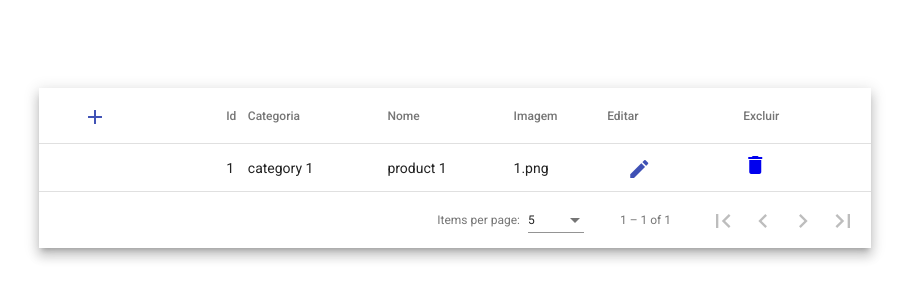
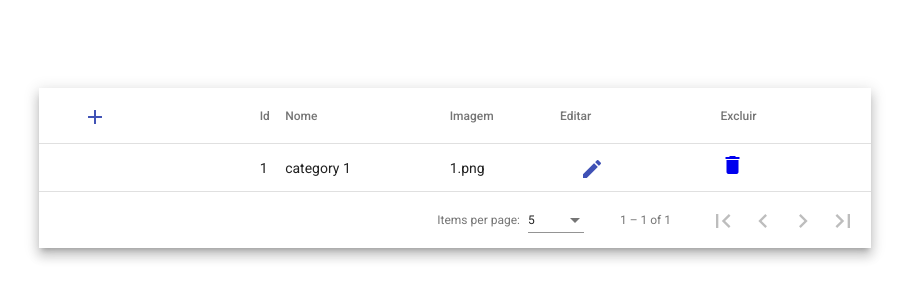
Before and after one commit to brenorodriguesdev/desafio-traux-angular, an Angular app: page / in a window 1280 px wide. Shown: the part 232-532 px from the top of the page, without its empty margins (185-1094 px from the left). Built offline with nearby package versions, Linux system fonts and the light colour scheme.

Commit message:
feat: add category page

```diff
--- a/src/app/app.component.html
+++ b/src/app/app.component.html
@@ -1,2 +1,3 @@
 <!-- <sign-in></sign-in> -->
-<product></product>
+<!-- <product></product> -->
+<category></category>
--- a/src/components/createCategoryDialog/create-category-dialog.ts
+++ b/src/components/createCategoryDialog/create-category-dialog.ts
@@ -12,7 +12,7 @@ import { MatDialogRef, MAT_DIALOG_DATA } from "@angular/material/dialog";
       @Inject(MAT_DIALOG_DATA) public data: any,
     ) {}
 
-    createDialogForm: FormGroup = new FormGroup({
+    createCategoryForm: FormGroup = new FormGroup({
       name: new FormControl('', Validators.required),
       image: new FormControl('', Validators.required),
     });
@@ -21,7 +21,7 @@ import { MatDialogRef, MAT_DIALOG_DATA } from "@angular/material/dialog";
     submit(event: any) {
       event.preventDefault();
 
-      if (this.createDialogForm.valid) {
+      if (this.createCategoryForm.valid) {
         console.log('xd')
       }
 
--- /dev/null
+++ b/src/pages/category.ts/category.html
@@ -0,0 +1,63 @@
+<main class="main">
+    <div class="mat-elevation-z8">
+
+      <table mat-table [dataSource]="dataSource">
+
+        <!--- Note that these columns can be defined in any order.
+            The actual rendered columns are set as a property on the row definition" -->
+
+        <!-- Position Column -->
+
+        <ng-container matColumnDef="add">
+          <th mat-header-cell *matHeaderCellDef>
+            <button mat-button color="primary" (click)="openCreateCategoryDialog()">
+              <mat-icon aria-hidden="false" aria-label="add">add</mat-icon>
+            </button>
+          </th>
+          <td mat-cell *matCellDef="let element"></td>
+        </ng-container>
+
+        <ng-container matColumnDef="id">
+          <th mat-header-cell *matHeaderCellDef> Id </th>
+          <td mat-cell *matCellDef="let element"> {{element.id}} </td>
+        </ng-container>
+
+        <!-- Weight Column -->
+        <ng-container matColumnDef="name">
+          <th mat-header-cell *matHeaderCellDef> Nome </th>
+          <td mat-cell *matCellDef="let element"> {{element.name}} </td>
+        </ng-container>
+
+        <!-- Symbol Column -->
+        <ng-container matColumnDef="image">
+          <th mat-header-cell *matHeaderCellDef> Imagem </th>
+          <td mat-cell *matCellDef="let element"> {{element.image}} </td>
+        </ng-container>
+
+        <ng-container matColumnDef="edit">
+          <th mat-header-cell *matHeaderCellDef> Editar </th>
+          <td mat-cell *matCellDef="let element">
+            <button mat-button color="primary" (click)="openUpdateCategoryDialog(element.id)">
+              <mat-icon aria-hidden="false" aria-label="edit">edit</mat-icon>
+            </button>
+          </td>
+        </ng-container>
+
+        <ng-container matColumnDef="delete">
+          <th mat-header-cell *matHeaderCellDef> Excluir </th>
+          <td mat-cell *matCellDef="let element">
+            <a href="#">
+              <mat-icon aria-hidden="false" aria-label="delete">delete</mat-icon>
+            </a>
+          </td>
+        </ng-container>
+
+        <tr mat-header-row *matHeaderRowDef="displayedColumns"></tr>
+        <tr mat-row *matRowDef="let row; columns: displayedColumns;"></tr>
+      </table>
+
+      <mat-paginator [pageSizeOptions]="[5, 10, 20]" showFirstLastButtons aria-label="Select page of periodic elements">
+      </mat-paginator>
+    </div>
+
+  </main>
--- /dev/null
+++ b/src/pages/category.ts/category.scss
@@ -0,0 +1,11 @@
+table {
+    width: 65vw;
+}
+
+.main {
+    width: 100vw;
+    height: 100vh;
+    display: flex;
+    justify-content: center;
+    align-items: center;
+}
--- /dev/null
+++ b/src/pages/category.ts/category.ts
@@ -0,0 +1,52 @@
+import { AfterViewInit, Component, ViewChild } from '@angular/core';
+import { MatDialog } from '@angular/material/dialog';
+import { MatPaginator } from '@angular/material/paginator';
+import { MatTableDataSource } from '@angular/material/table';
+import { CreateCategoryDialog } from 'src/components/createCategoryDialog/create-category-dialog';
+import { UpdateCategoryDialog } from 'src/components/updateCategoryDialog/update-category-dialog';
+
+
+const ELEMENT_DATA: any[] = [
+    { id: 1, name: 'category 1', image: '1.png' }
+];
+
+@Component({
+    selector: 'category',
+    templateUrl: './category.html',
+    styleUrls: ['./category.scss']
+})
+export class CategoryPage implements AfterViewInit {
+    constructor(public dialog: MatDialog) { }
+    dataSource = new MatTableDataSource<any>(ELEMENT_DATA);
+
+    @ViewChild(MatPaginator)
+    paginator!: MatPaginator;
+
+    displayedColumns: string[] = ['add', 'id', 'name', 'image', 'edit', 'delete'];
+
+    ngAfterViewInit() {
+        this.dataSource.paginator = this.paginator;
+      }
+
+    openCreateCategoryDialog(): void {
+        const dialogRef = this.dialog.open(CreateCategoryDialog, {
+            width: '30rem',
+            data: {},
+        });
+
+        dialogRef.afterClosed().subscribe(result => {
+
+        });
+    }
+
+    openUpdateCategoryDialog(id: number): void {
+        const dialogRef = this.dialog.open(UpdateCategoryDialog, {
+            width: '30rem',
+            data: id,
+        });
+
+        dialogRef.afterClosed().subscribe(result => {
+
+        });
+    }
+}
```
Also changed, not shown: src/app/app.module.ts (+7 -1 lines), src/components/updateCategoryDialog/update-category-dialog.html (renamed from src/components/updateCategoryDialog/update-category.html).
